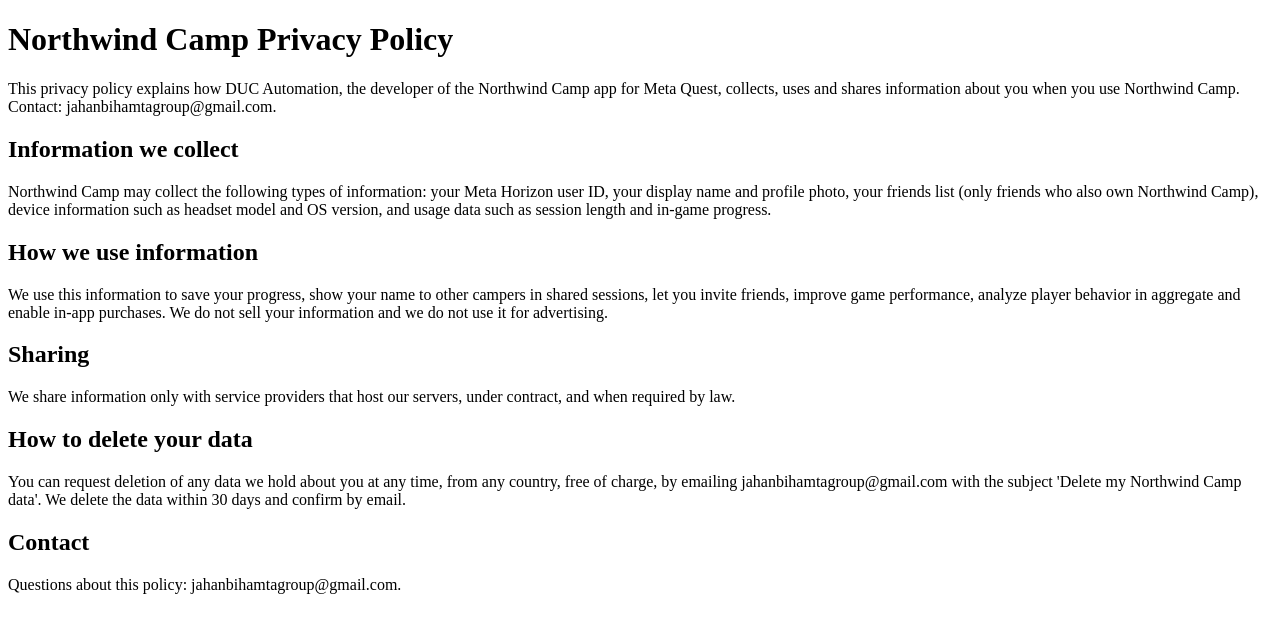
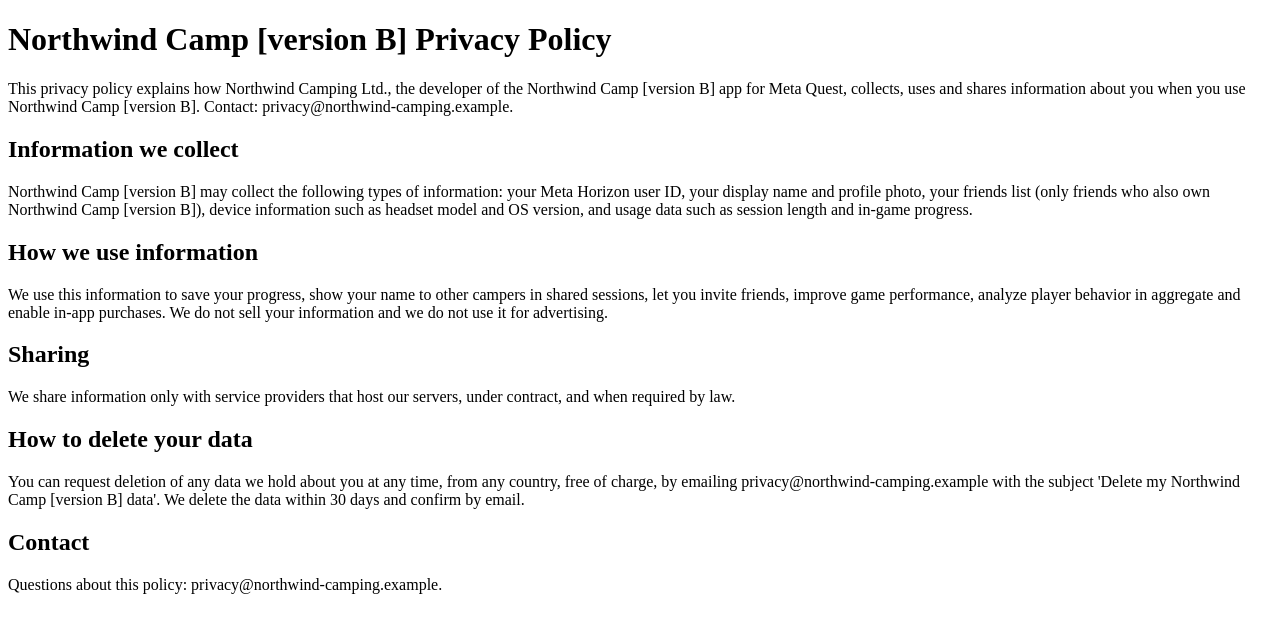
Before and after one commit to Ivan-Demianchuk-Ukraine/duc_privacy, a plain HTML site: page regression-r2/a3.html in a window 1280 px wide. Drawn offline with Linux system fonts and the light colour scheme.

Commit message:
1705 version B for A3 + 076 iframe outer/inner for A2

```diff
--- a/regression-r2/a3.html
+++ b/regression-r2/a3.html
@@ -1,9 +1,9 @@
-<!doctype html><html lang="en"><head><meta charset="utf-8"><title>Northwind Camp Privacy Policy</title></head><body>
-<h1>Northwind Camp Privacy Policy</h1>
-<p>This privacy policy explains how DUC Automation, the developer of the Northwind Camp app for Meta Quest, collects, uses and shares information about you when you use Northwind Camp. Contact: jahanbihamtagroup@gmail.com.</p>
-<h2>Information we collect</h2><p>Northwind Camp may collect the following types of information: your Meta Horizon user ID, your display name and profile photo, your friends list (only friends who also own Northwind Camp), device information such as headset model and OS version, and usage data such as session length and in-game progress.</p>
+<!doctype html><html lang="en"><head><meta charset="utf-8"><title>Northwind Camp [version B] Privacy Policy</title></head><body>
+<h1>Northwind Camp [version B] Privacy Policy</h1>
+<p>This privacy policy explains how Northwind Camping Ltd., the developer of the Northwind Camp [version B] app for Meta Quest, collects, uses and shares information about you when you use Northwind Camp [version B]. Contact: privacy@northwind-camping.example.</p>
+<h2>Information we collect</h2><p>Northwind Camp [version B] may collect the following types of information: your Meta Horizon user ID, your display name and profile photo, your friends list (only friends who also own Northwind Camp [version B]), device information such as headset model and OS version, and usage data such as session length and in-game progress.</p>
 <h2>How we use information</h2><p>We use this information to save your progress, show your name to other campers in shared sessions, let you invite friends, improve game performance, analyze player behavior in aggregate and enable in-app purchases. We do not sell your information and we do not use it for advertising.</p>
 <h2>Sharing</h2><p>We share information only with service providers that host our servers, under contract, and when required by law.</p>
-<h2>How to delete your data</h2><p>You can request deletion of any data we hold about you at any time, from any country, free of charge, by emailing jahanbihamtagroup@gmail.com with the subject 'Delete my Northwind Camp data'. We delete the data within 30 days and confirm by email.</p>
-<h2>Contact</h2><p>Questions about this policy: jahanbihamtagroup@gmail.com.</p>
+<h2>How to delete your data</h2><p>You can request deletion of any data we hold about you at any time, from any country, free of charge, by emailing privacy@northwind-camping.example with the subject 'Delete my Northwind Camp [version B] data'. We delete the data within 30 days and confirm by email.</p>
+<h2>Contact</h2><p>Questions about this policy: privacy@northwind-camping.example.</p>
 </body></html>
```
Also changed, not shown: regression-r2/a2.html (+3 -8 lines), regression-r2/policy-a2-inner.html (added, +9 -0 lines).
